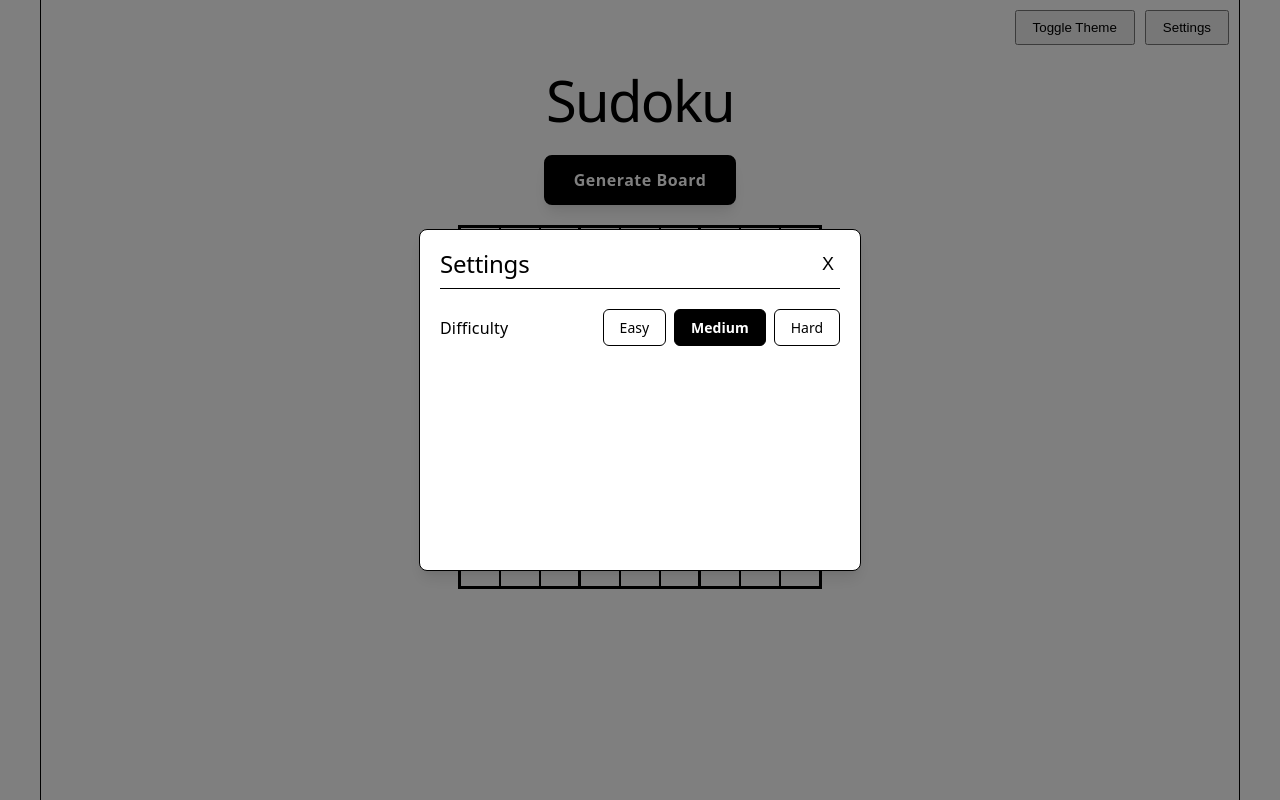
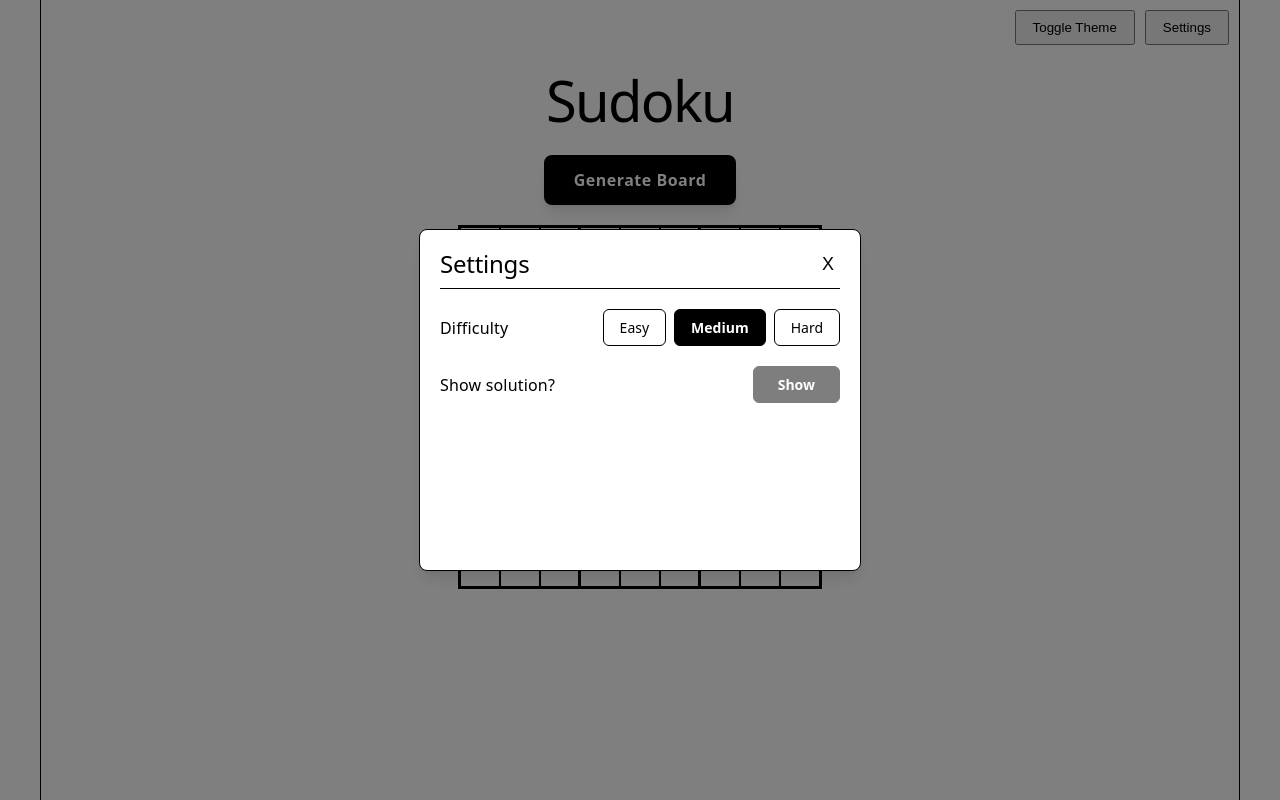
Before and after one commit to caojieming/custom-sudoku, a React (Vite) app: page / in a window 1280 px wide. Both pictures are taken after a click on the button "Settings". Built offline with nearby package versions, Linux system fonts and the light colour scheme.

Commit message:
added show solution button, fixed solved board not turning green

```diff
--- a/src/App.jsx
+++ b/src/App.jsx
@@ -10,9 +10,12 @@ function App() {
 		{ length: 81 },
 		() => ({ value: '', isInitial: false })
 	);
+	// 1d array (81 cells) of current board
 	const [board, setBoard] = useState(initBoard);
 	const [difficulty, setDifficulty] = useState('medium');
+	// 1d array (81 cells) of solution values
 	const [fullSolution, setFullSolution] = useState(null);
+	// indices in fullSolution
 	const [clueIndices, setClueIndices] = useState([]);
 
 	// both helper and "setter" of difficulty values
@@ -98,11 +101,30 @@ function App() {
 		});
 	}
 
+	// fill all inputs with solution values
+	function handleShowSolution() {
+		if (fullSolution === null) return;
+		setBoard((prevBoard) => {
+			return prevBoard.map((cell, i) => {
+				if (cell.isInitial) return cell;
+				return {
+					...cell,
+					value: fullSolution[i]
+				};
+			});
+		});
+	}
+
 	return (
 		<>
 			<header id='header'>
 				<ThemeToggle />
-				<Settings difficulty={difficulty} onChangeDifficulty={handleDifficultyChange} />
+				<Settings
+					difficulty={difficulty}
+					onChangeDifficulty={handleDifficultyChange}
+					onShowSolution={handleShowSolution}
+					isGameActive={fullSolution !== null}
+				/>
 			</header>
 			<h1 id='title'>Sudoku</h1>
 
--- a/src/components/Settings.jsx
+++ b/src/components/Settings.jsx
@@ -1,7 +1,7 @@
 import { useState } from 'react';
 import '../styles/Settings.css';
 
-export function Settings({ difficulty, onChangeDifficulty }) {
+export function Settings({ difficulty, onChangeDifficulty, onShowSolution, isGameActive }) {
     const [isOpen, setIsOpen] = useState(false);
 
     return (
@@ -47,6 +47,21 @@ export function Settings({ difficulty, onChangeDifficulty }) {
                                 </div>
 
                             </div> {/* settings-row */}
+
+                            <div className="settings-row">
+                                <span className="settings-label">Show solution?</span>
+                                <button
+                                    className="settings-action-btn"
+                                    onClick={() => {
+                                        onShowSolution();
+                                        setIsOpen(false);
+                                    }}
+                                    disabled={!isGameActive}
+                                >
+                                    Show
+                                </button>
+                            </div>
+
                         </div> {/* settings-content */}
                     </div> {/* settings-modal */}
                 </div> // setings-overlay
--- a/src/components/SudokuBoard.jsx
+++ b/src/components/SudokuBoard.jsx
@@ -4,27 +4,27 @@ import '../styles/SudokuBoard.css';
 function getConflicts(board) {
 	const conflicts = new Set();
 	for (let i = 0; i < 81; i++) {
-		const valI = board[i].value;
+		const val1 = board[i].value;
 
 		// skip if blank cell
-		if (!valI) {
+		if (!val1) {
 			continue;
 		}
 
-		const rowI = Math.floor(i / 9);
-		const colI = i % 9;
-		const boxI = Math.floor(rowI / 3) * 3 + Math.floor(colI / 3);
+		const row1 = Math.floor(i / 9);
+		const col1 = i % 9;
+		const box1 = Math.floor(row1 / 3) * 3 + Math.floor(col1 / 3);
 
 		for (let j = i + 1; j < 81; j++) {
-			const valJ = board[j].value;
-			if (!valJ) continue;
+			const val2 = board[j].value;
+			if (!val2) continue;
 
-			if (valI === valJ) {
-				const rowJ = Math.floor(j / 9);
-				const colJ = j % 9;
-				const boxJ = Math.floor(rowJ / 3) * 3 + Math.floor(colJ / 3);
+			if (val1 === val2) {
+				const row2 = Math.floor(j / 9);
+				const col2 = j % 9;
+				const box2 = Math.floor(row2 / 3) * 3 + Math.floor(col2 / 3);
 
-				if (rowI === rowJ || colI === colJ || boxI === boxJ) {
+				if (row1 === row2 || col1 === col2 || box1 === box2) {
 					conflicts.add(i);
 					conflicts.add(j);
 				}
@@ -37,7 +37,7 @@ function getConflicts(board) {
 export function SudokuBoard({ board, onCellChange }) {
 	const conflicts = getConflicts(board);
 	const hasEmptyCells = board.some(cell => cell.value === '');
-	const isSolved = conflicts.size && !hasEmptyCells === 0;
+	const isSolved = conflicts.size === 0 && !hasEmptyCells;
 
 	return (
 		<div className="sudoku-container">
@@ -47,7 +47,7 @@ export function SudokuBoard({ board, onCellChange }) {
 					const row = Math.floor(idx / 9);
 					const col = idx % 9;
 
-					// Add thicker borders to divide into 3x3 sections
+					// add thicker borders to divide into 3x3 sections
 					const isRightBorder = col === 2 || col === 5;
 					const isBottomBorder = row === 2 || row === 5;
 					let className = 'sudoku-cell';
--- a/src/styles/Settings.css
+++ b/src/styles/Settings.css
@@ -90,3 +90,26 @@
     border-color: var(--border);
     font-weight: 600;
 }
+
+.settings-action-btn {
+    background-color: var(--text);
+    color: var(--bg);
+    border: 1px solid var(--border);
+    padding: 8px 24px;
+    font-size: 14px;
+    font-weight: 600;
+    border-radius: 6px;
+    cursor: pointer;
+    font-family: var(--sans);
+    transition: all 0.2s cubic-bezier(0.4, 0, 0.2, 1);
+}
+
+.settings-action-btn:hover:not(:disabled) {
+    background-color: var(--bg);
+    color: var(--text);
+}
+
+.settings-action-btn:disabled {
+    opacity: 0.5;
+    cursor: not-allowed;
+}
```
Also changed, not shown: 1 other file (tests, documents, lock files or other folders).
